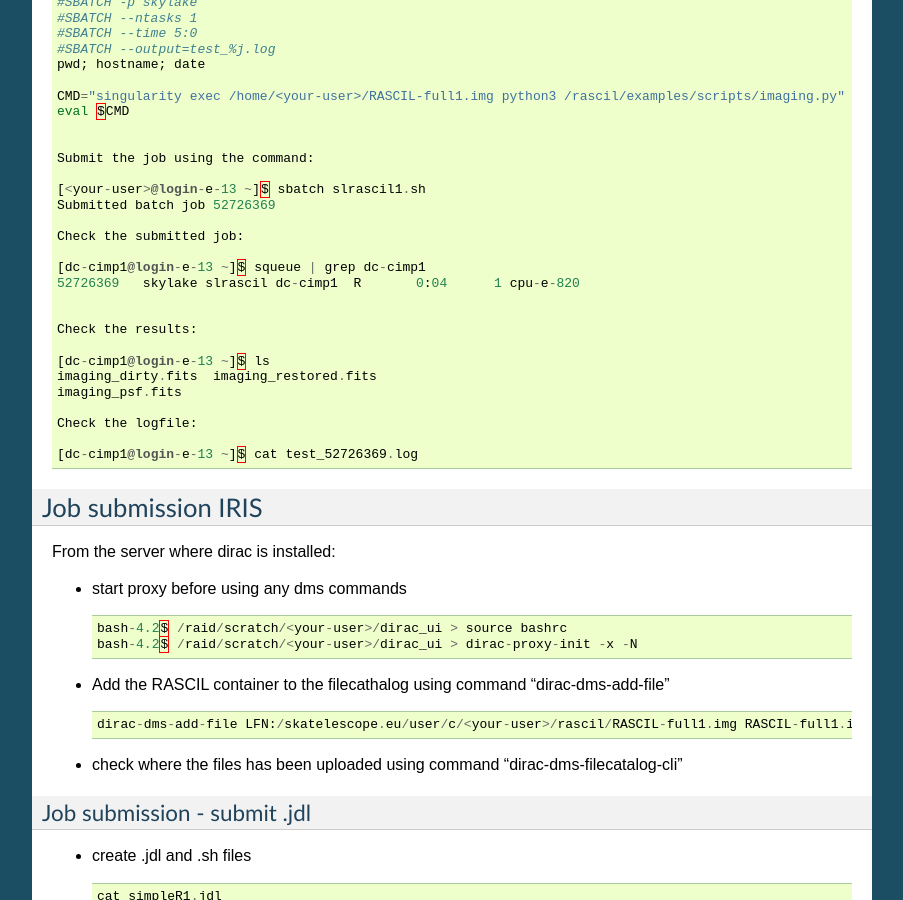
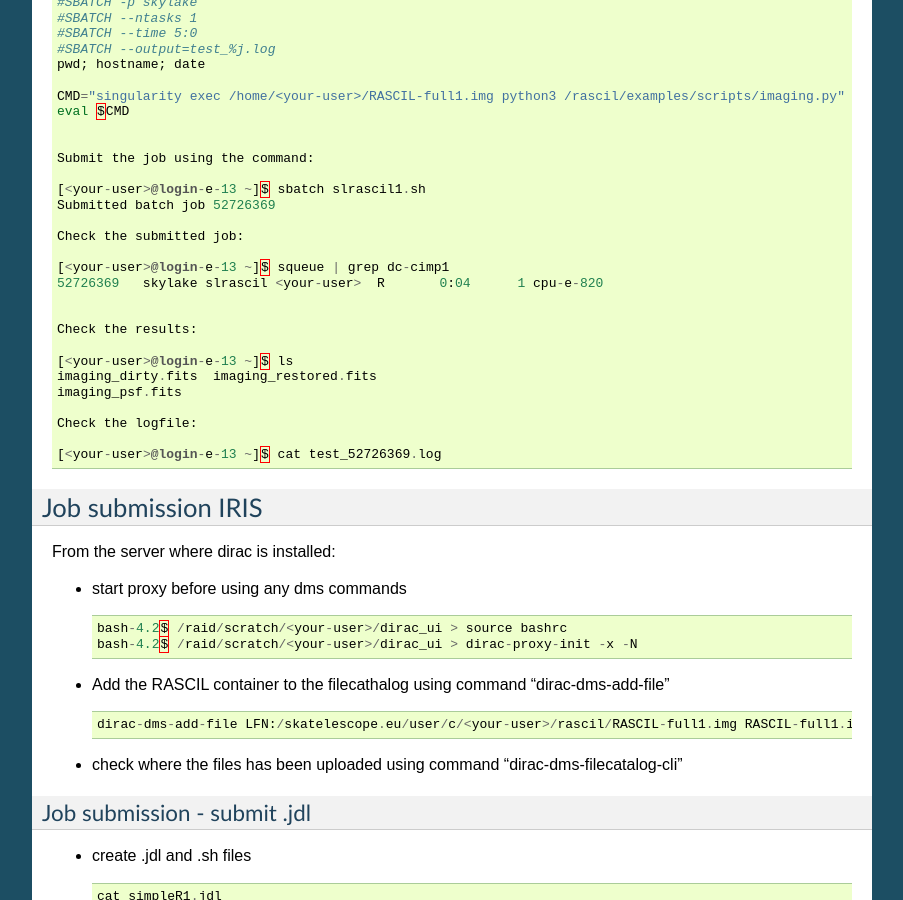
Before and after one commit to cimpan91/Docs, a Sphinx documentation site: the page built from Docs/RASCIL.rst, in a window 1280 px wide and 900 px high, scrolled down 860 px. Shown: the whole window, without its empty margins (198-1101 px from the left). Built offline with Sphinx 7.4.7, drawn with Linux system fonts in a browser that asks for light colours.

Commit message:
Update RASCIL.rst

```diff
--- a/Docs/RASCIL.rst
+++ b/Docs/RASCIL.rst
@@ -70,19 +70,19 @@ To submit a job on  Dirac SAFE (skylake):
 
    Check the submitted job:
 
-   [dc-cimp1@login-e-13 ~]$ squeue | grep dc-cimp1
-   52726369   skylake slrascil dc-cimp1  R       0:04      1 cpu-e-820
+   [<your-user>@login-e-13 ~]$ squeue | grep dc-cimp1
+   52726369   skylake slrascil <your-user>  R       0:04      1 cpu-e-820
 
 
    Check the results:
 
-   [dc-cimp1@login-e-13 ~]$ ls
+   [<your-user>@login-e-13 ~]$ ls
    imaging_dirty.fits  imaging_restored.fits
    imaging_psf.fits
 
    Check the logfile:
 
-   [dc-cimp1@login-e-13 ~]$ cat test_52726369.log
+   [<your-user>@login-e-13 ~]$ cat test_52726369.log
 
 
 
```
